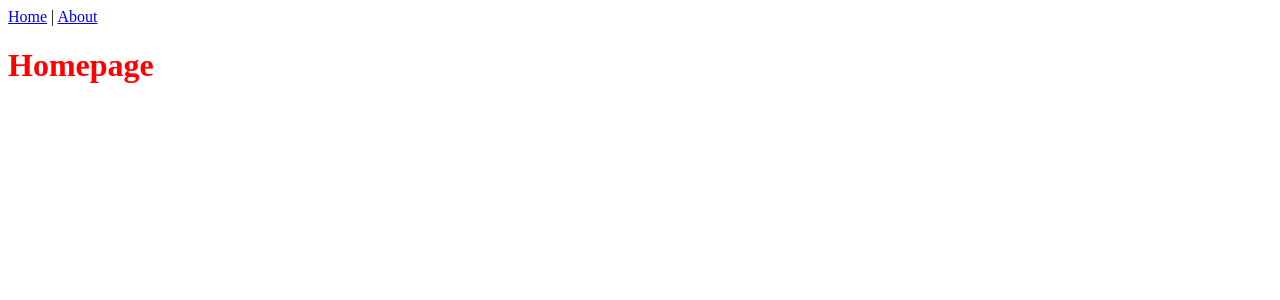
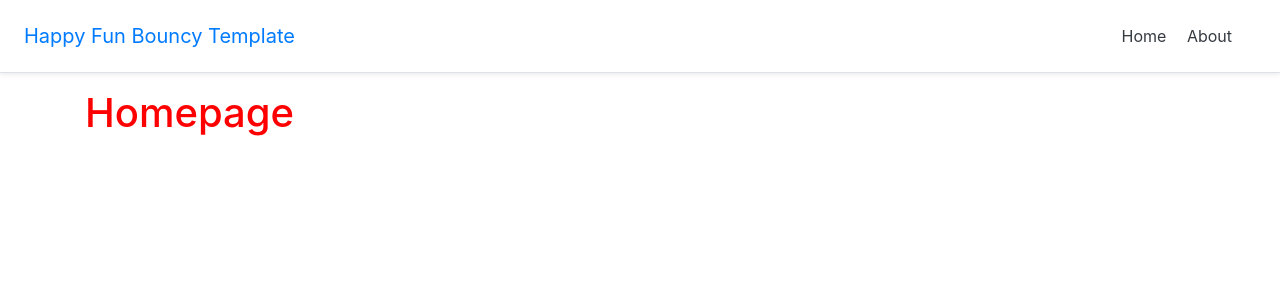
Before and after one commit to kevinbowen777/django-start, a Django app: page / in a window 1280 px wide. Shown: the top 300 px of the page. Run offline with Django 3.2, Linux system fonts and the light colour scheme; parts of the project's set-up code (start-up, migrations or seed data) failed here and were passed over; some libraries are stand-ins or nearby versions.

Commit message:
Add bootsrap

```diff
--- a/templates/base.html
+++ b/templates/base.html
@@ -4,15 +4,35 @@
 <head>
   <meta charset="utf-8">
   <title>{% block title %}Jabberwock{% endblock title %}</title>
+    <meta name="viewport" content="width=device-width, initial-scale=1, shrink-to-fit=no">
+  <!-- CSS -->
+  <link rel="stylesheet" href="https://stackpath.bootstrapcdn.com/bootstrap/4.5.0/css/bootstrap.min.css"
+  integrity="sha384-9aIt2nRpC12Uk9gS9baDl411NQApFmC26EwAOH8WgZl5MYYxFfc+NcPb1dKGj7Sk"
+  crossorigin="anonymous">
   <link rel='stylesheet' href="{% static 'css/base.css' %}">
 </head>
 <body>
 <header>
-  <a href="{% url 'home' %}">Home</a> |
-  <a href="{% url 'about' %}">About</a>
+      <!-- Fixed navbar -->
+    <div class="d-flex flex-column flex-md-row align-items-center p-3 px-md-4
+     mb-3 bg-white border-bottom shadow-sm">
+      <a href="{% url 'home' %}" class="navbar-brand my-0 mr-md-auto
+      font-weight-normal">Happy Fun Bouncy Template</a>
+      <nav class="my-2 my-md-0 mr-md-3">
+          <a class="p-2 text-dark" href="{% url 'home' %}">Home</a>
+        {% if user.is_authenticated %}
+          <a class="p-2 text-dark" href="{% url 'home' %}">Home</a>
+        {% else %}
+          <a class="p-2 text-dark" href="{% url 'about' %}">About</a>
+        {% endif %}
+      </nav>
+    </div>
 </header>
-
-{% block content %}
-{% endblock content %}
+<div class="container">
+  {% block content %}
+  {% endblock content %}
+  <script src="https://code.jquery.com/jquery-3.5.1.slim.min.js" integrity="sha384-DfXdz2htPH0lsSSs5nCTpuj/zy4C+OGpamoFVy38MVBnE+IbbVYUew+OrCXaRkfj" crossorigin="anonymous"></script>
+  <script src="https://cdn.jsdelivr.net/npm/popper.js@1.16.1/dist/umd/popper.min.js" integrity="sha384-9/reFTGAW83EW2RDu2S0VKaIzap3H66lZH81PoYlFhbGU+6BZp6G7niu735Sk7lN" crossorigin="anonymous"></script>
+  <script src="https://stackpath.bootstrapcdn.com/bootstrap/4.5.0/js/bootstrap.bundle.min.js" integrity="sha384-1CmrxMRARb6aLqgBO7yyAxTOQE2AKb9GfXnEo760AUcUmFx3ibVJJAzGytlQcNXd" crossorigin="anonymous"></script>
 </body>
 </html>
```
